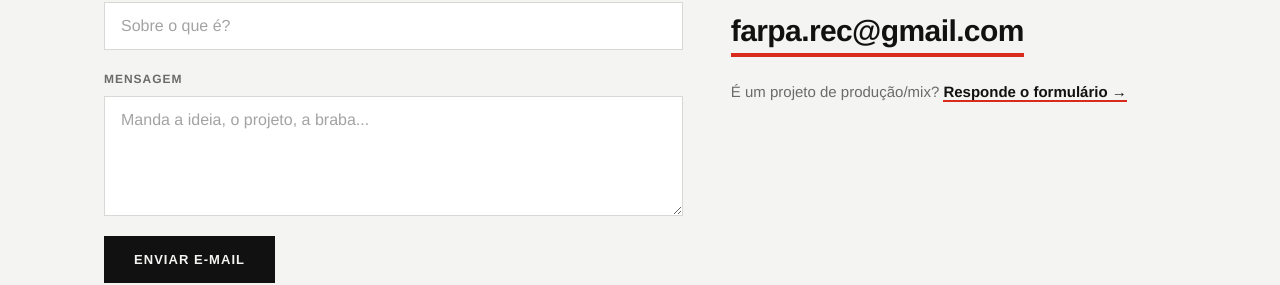
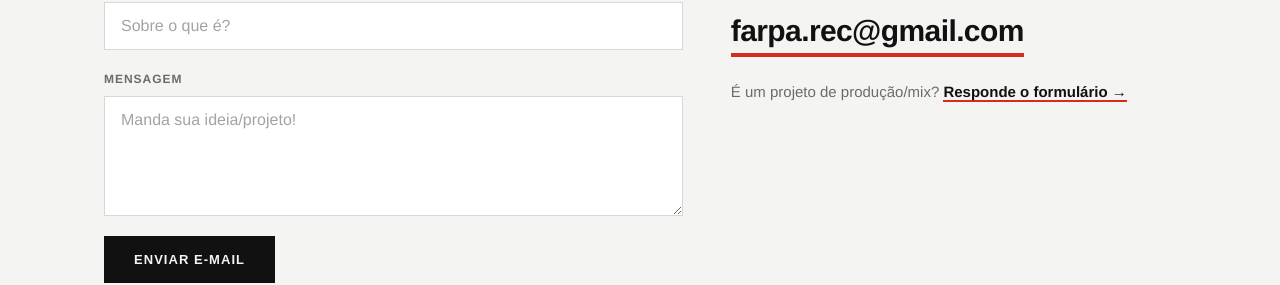
Before and after one commit to viniciuslunardi/farpa-encravada, a React (Vite) app: page / in a window 1280 px wide. Shown: the part 4062-4347 px from the top of the page. Built offline with nearby package versions, Linux system fonts and the light colour scheme.

Commit message:
changing email caption

```diff
--- a/src/content.js
+++ b/src/content.js
@@ -173,7 +173,7 @@ export const CONTATO = {
   assuntoLabel: "Assunto",
   assuntoPlaceholder: "Sobre o que é?",
   mensagemLabel: "Mensagem",
-  mensagemPlaceholder: "Manda a ideia, o projeto, a braba...",
+  mensagemPlaceholder: "Manda sua ideia/projeto!",
   enviarLabel: "Enviar e-mail",
   emailPrefixo: "Ou escreve direto:",
   // reforço do Google Forms (aponta pra LINKS.form)
```
